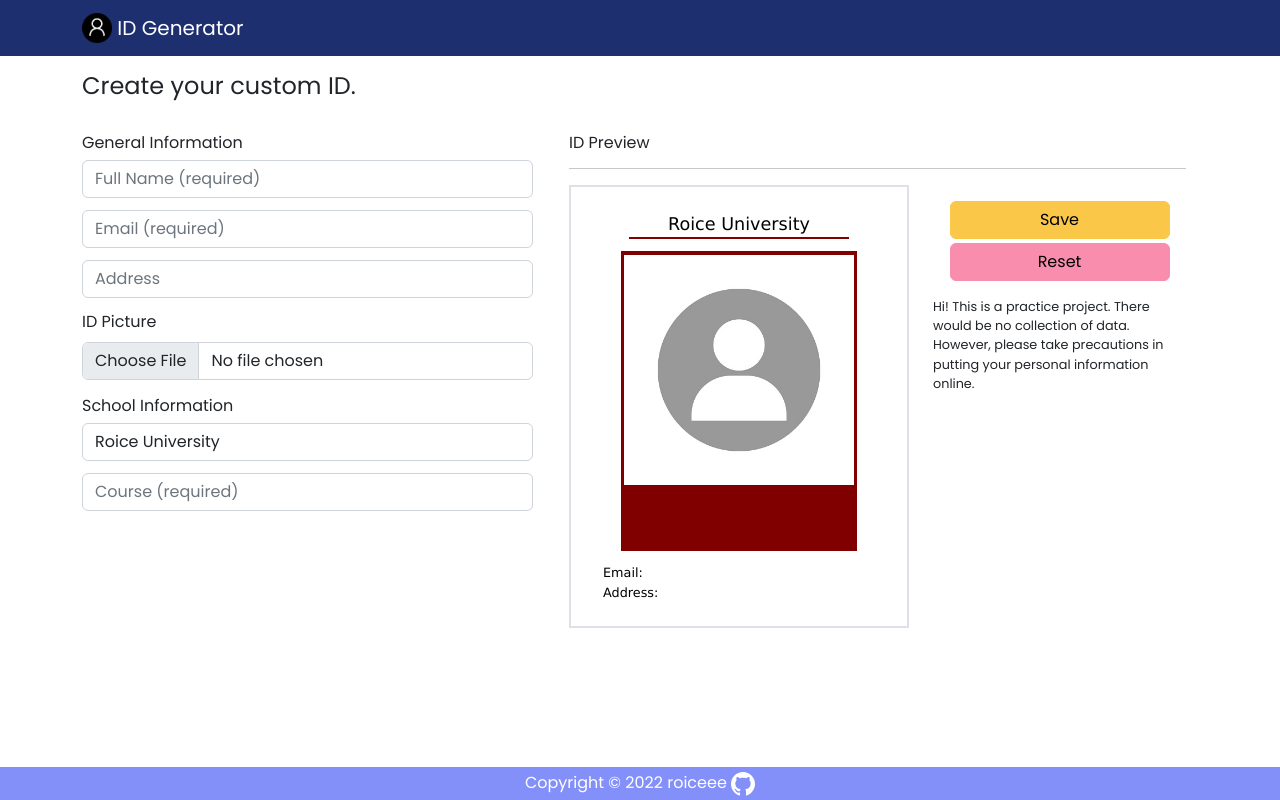
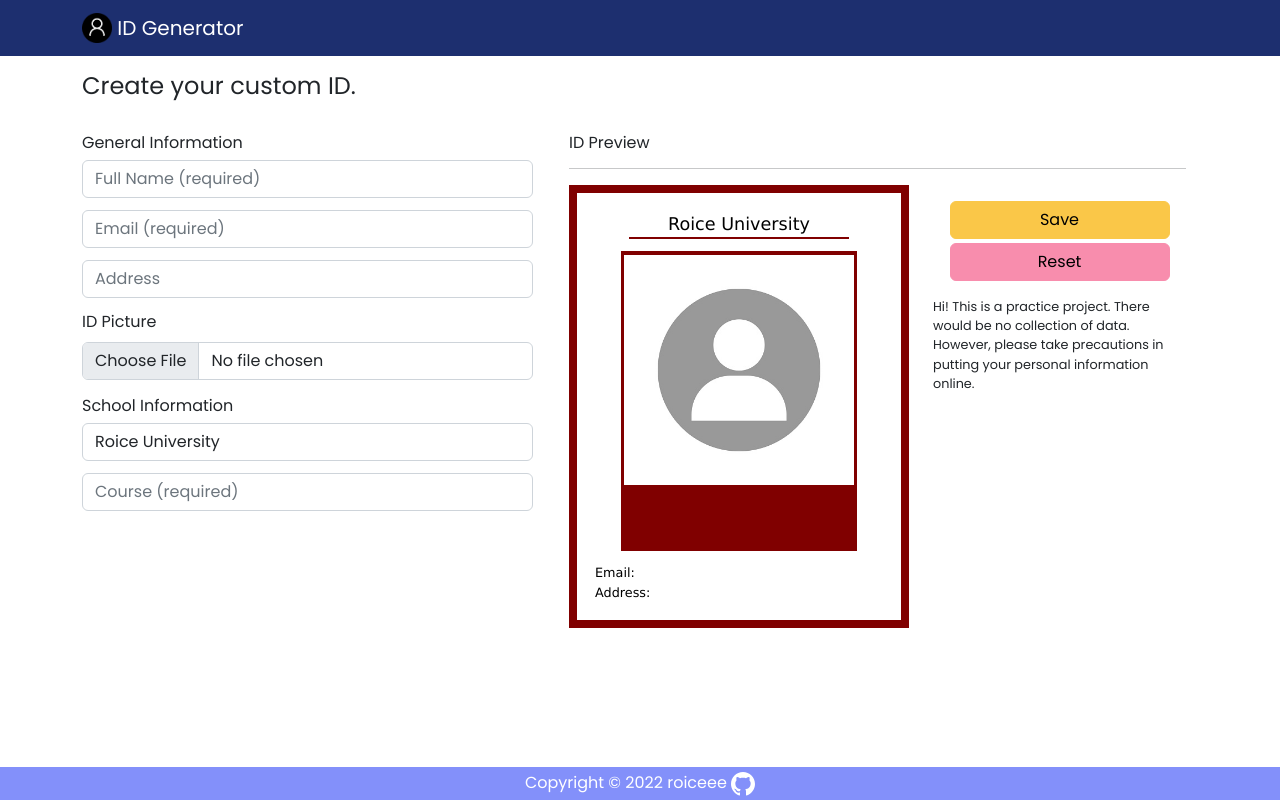
Before and after one commit to roiceee/CV-App, a React (Create React App) app: page / in a window 1280 px wide. Built offline with nearby package versions, Linux system fonts and the light colour scheme.

Commit message:
deploy app beta version

```diff
--- a/src/components/body/bodyContainer.js
+++ b/src/components/body/bodyContainer.js
@@ -21,6 +21,7 @@ function BodyContainer() {
   };
 
   const defaultIdProperties = {
+    borderColor: "#800000",
     outerColor: "#fff",
     innerColor: "#800000",
     innerTextColor: "#fff",
--- a/src/components/body/id-components/idPreview.js
+++ b/src/components/body/id-components/idPreview.js
@@ -2,13 +2,15 @@ import React from "react";
 
 function IdPreview({ studentInfo, idProperties }) {
   return (
+    <div>
       <div
         id="id-image"
-      className="preview border border-2"
+        className="preview"
         style={{
           background: idProperties.outerColor,
           color: idProperties.outerTextColor,
           fontFamily: idProperties.bodyFont,
+          border: `8px solid ${idProperties.borderColor}`
         }}
       >
         <div id="id-header">
@@ -51,6 +53,7 @@ function IdPreview({ studentInfo, idProperties }) {
           </div>
         </div>
       </div>
+    </div>
   );
 }
 
--- a/src/styles/id-preview.css
+++ b/src/styles/id-preview.css
@@ -1,10 +1,11 @@
 .preview {
     display: block;
     height: fit-content;
-    padding: 24px 32px 24px 32px;
+    padding: 18px 18px 18px 18px;
     width: 340px!important;
     font-size: 0.9rem;
     box-sizing: border-box;
+    background-clip: content-box;
 }
 
 #name-preview {
```
Also changed, not shown: 12 other files (tests, documents, lock files or other folders). Lines whose indentation alone changed are shown as unchanged.
